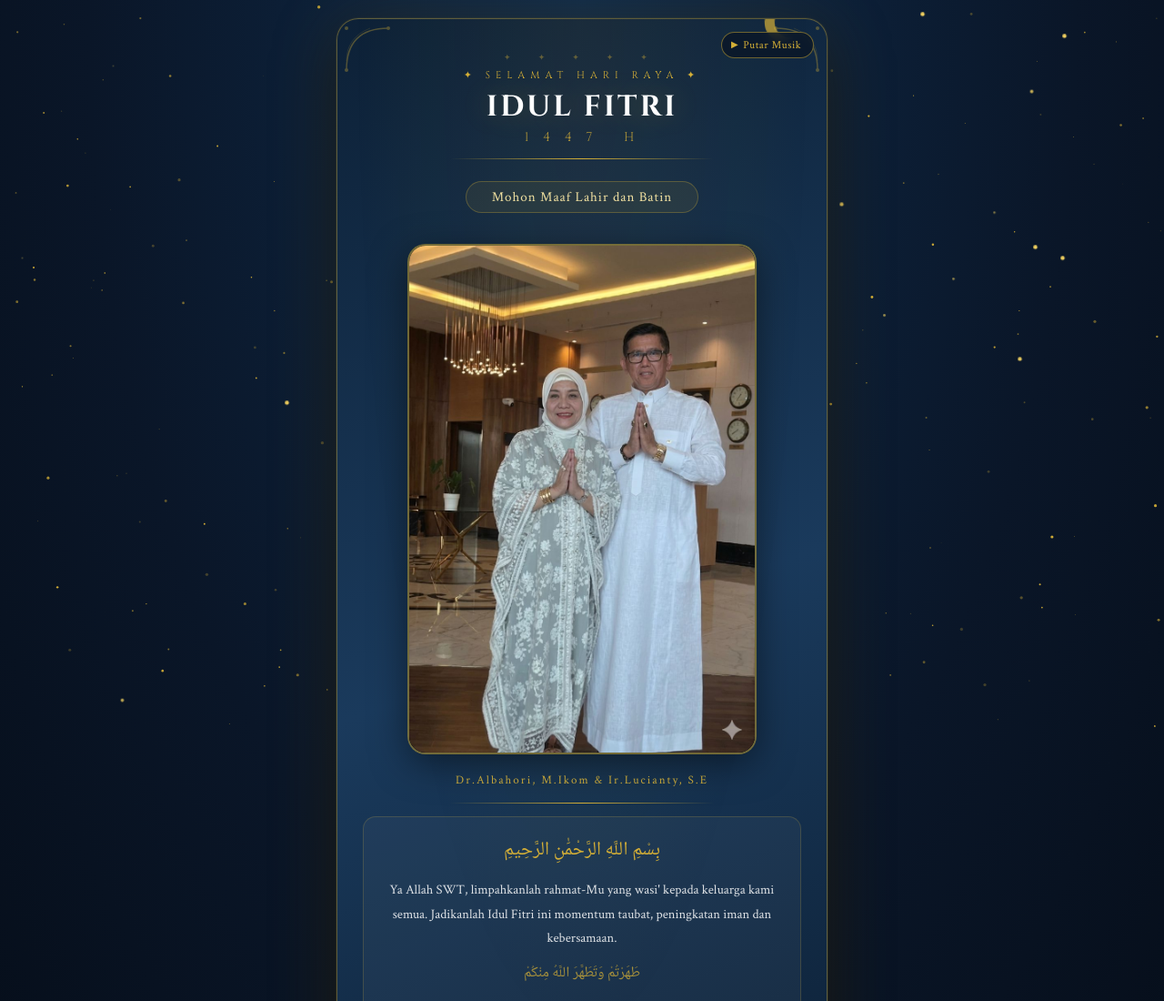
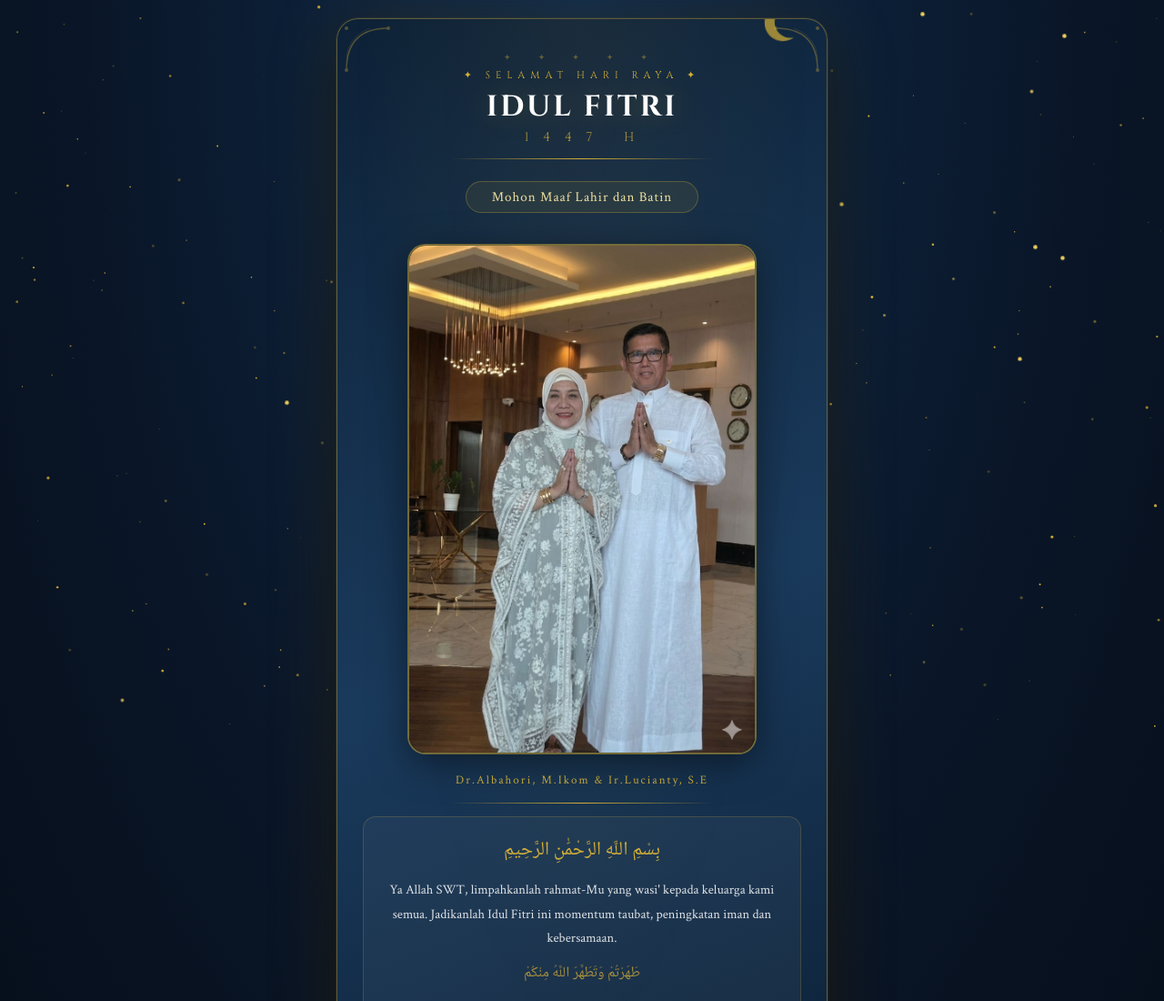
Before and after one commit to randymusaffa-cyber/SelamatHariRayaIdul-Fitri, a plain HTML site: page index.html in a window 1280 px wide. Shown: the top 1100 px of the page at 91% size. Drawn offline with Linux system fonts and the light colour scheme.

Commit message:
Update index.html

```diff
--- a/index.html
+++ b/index.html
@@ -258,42 +258,6 @@
             animation: fadeSlideDown 1s 1.4s both;
         }
 
-        /* ── MUSIC FAB — pojok kanan atas kartu ── */
-        .music-fab {
-            position: absolute;
-            top: 14px;
-            right: 14px;
-            display: flex;
-            align-items: center;
-            gap: 5px;
-            background: rgba(10, 22, 40, 0.82);
-            border: 1px solid rgba(212,175,55,0.5);
-            border-radius: 50px;
-            padding: 6px 13px 6px 10px;
-            color: var(--gold);
-            font-family: 'Crimson Text', serif;
-            font-size: 12px;
-            letter-spacing: 0.5px;
-            cursor: pointer;
-            z-index: 20;
-            backdrop-filter: blur(6px);
-            transition: background 0.2s, border-color 0.2s, transform 0.15s;
-        }
-        .music-fab:hover {
-            background: rgba(212,175,55,0.15);
-            border-color: rgba(212,175,55,0.9);
-            transform: scale(1.04);
-        }
-        .music-fab #musicIcon { font-size: 10px; line-height: 1; }
-        .music-fab.playing {
-            border-color: var(--gold);
-            animation: fabPulse 2s ease-in-out infinite;
-        }
-        @keyframes fabPulse {
-            0%,100% { box-shadow: 0 0 0 0 rgba(212,175,55,0.4); }
-            50%      { box-shadow: 0 0 0 7px rgba(212,175,55,0); }
-        }
-
         /* MOON */
         .moon-wrap {
             position: absolute;
@@ -365,12 +329,6 @@
             <path d="M24 4C13 4 4 13 4 24s9 20 20 20c4.2 0 8.1-1.3 11.3-3.5-1.1.1-2.2.2-3.3.2-9.4 0-17-7.6-17-17 0-7.2 4.5-13.4 10.9-15.9C25.3 4.3 24.7 4 24 4z" fill="rgba(212,175,55,0.7)"/>
         </svg>
     </div>
-
-    <!-- Tombol Musik pojok kanan atas -->
-    <button class="music-fab" id="musicBtn" onclick="toggleMusic()">
-        <span id="musicIcon">▶</span>
-        <span id="musicLabel">Putar Musik</span>
-    </button>
 
     <div class="star-row">✦ ✦ ✦ ✦ ✦</div>
     <p class="title">✦ SELAMAT HARI RAYA ✦</p>
@@ -470,8 +428,8 @@
     }
 })();
 
-// ── 4. MUSIK — Web Audio Maqam Hijaz ─────────────────────────
-let audioCtx = null, musicPlaying = false, activeOscs = [];
+// ── 4. MUSIK — Tap mana saja sekali → langsung play, tidak bisa stop ──
+let audioCtx = null, musicStarted = false, activeOscs = [];
 
 function buildMelody(ctx) {
     activeOscs = [];
@@ -497,35 +455,30 @@ function buildMelody(ctx) {
           A4=440.00, Bb4=466.16, Cs5=554.37, D5=587.33,
           D3=146.83, A3=220.00, G3=196.00, Bb3=233.08;
 
-    const B = 0.54; // 1 ketuk ≈ 0.54 detik (~111 BPM, santai & syahdu)
+    const B = 0.54;
 
     const seq = [
-        // Frase 1 — naik pelan
         [D4,  0.0*B,1.2*B], [Eb4,1.3*B,0.5*B], [Fs4,1.9*B,0.9*B],
         [G4,  2.9*B,1.0*B], [A4, 4.0*B,1.4*B], [G4, 5.5*B,0.6*B],
         [Fs4, 6.2*B,0.5*B], [Eb4,6.8*B,0.5*B], [D4, 7.4*B,1.8*B],
-        // Frase 2 — ornamen naik
         [D4,  9.4*B,0.5*B], [Fs4,9.9*B,0.5*B], [A4,10.5*B,0.6*B],
         [Bb4,11.2*B,0.9*B], [A4,12.2*B,0.5*B], [G4,12.8*B,0.5*B],
         [Fs4,13.4*B,0.5*B], [Eb4,14.0*B,0.5*B],[D4,14.6*B,2.0*B],
-        // Frase 3 — register tinggi, rasa rindu
         [A4, 16.8*B,0.7*B], [Bb4,17.6*B,0.6*B],[Cs5,18.3*B,0.8*B],
         [D5, 19.2*B,1.5*B], [Cs5,20.8*B,0.5*B],[Bb4,21.4*B,0.5*B],
         [A4, 22.0*B,0.5*B], [G4, 22.6*B,0.5*B],[Fs4,23.2*B,0.6*B],
         [Eb4,23.9*B,0.5*B], [D4, 24.5*B,2.2*B],
-        // Frase 4 — turun & resolve
         [G4, 26.9*B,0.6*B], [Fs4,27.6*B,0.5*B],[Eb4,28.2*B,0.5*B],
         [D4, 28.8*B,0.6*B], [Eb4,29.5*B,0.4*B],[Fs4,30.0*B,0.5*B],
         [G4, 30.6*B,0.8*B], [A4, 31.5*B,1.2*B],[G4, 32.8*B,0.5*B],
         [Fs4,33.4*B,0.5*B], [Eb4,34.0*B,0.5*B],[D4, 34.6*B,2.6*B],
     ];
 
-    // Bass drone untuk kedalaman
     const drone = [
-        [D3, 0,      37*B, 0.15],
-        [A3, 0,      37*B, 0.08],
-        [G3, 9*B,    9*B,  0.07],
-        [Bb3,16*B,   8*B,  0.07],
+        [D3, 0,    37*B, 0.15],
+        [A3, 0,    37*B, 0.08],
+        [G3, 9*B,   9*B, 0.07],
+        [Bb3,16*B,  8*B, 0.07],
     ];
 
     const loopLen = 38 * B;
@@ -545,7 +498,6 @@ function buildMelody(ctx) {
         osc.start(start); osc.stop(start + dur + 0.05);
         activeOscs.push(osc);
 
-        // Overtone halus
         const o2 = ctx.createOscillator();
         const g2 = ctx.createGain();
         o2.type = 'triangle'; o2.frequency.value = freq * 2;
@@ -559,39 +511,25 @@ function buildMelody(ctx) {
 
     function loop(offset) {
         const t0 = ctx.currentTime + offset;
-        seq.forEach(([f, t, d])      => note(f, t0+t, d, 0.50));
-        drone.forEach(([f, t, d, v]) => note(f, t0+t, d, v, 'triangle'));
+        seq.forEach(([f,t,d])      => note(f, t0+t, d, 0.50));
+        drone.forEach(([f,t,d,v]) => note(f, t0+t, d, v, 'triangle'));
     }
 
-    for (let i = 0; i < 10; i++) loop(i * loopLen); // ~6 menit musik
+    for (let i = 0; i < 10; i++) loop(i * loopLen);
 }
 
-function toggleMusic() {
-    const btn   = document.getElementById('musicBtn');
-    const icon  = document.getElementById('musicIcon');
-    const label = document.getElementById('musicLabel');
+function startMusic() {
+    if (musicStarted) return;
+    musicStarted = true;
+    audioCtx = new (window.AudioContext || window.webkitAudioContext)();
+    if (audioCtx.state === 'suspended') audioCtx.resume();
+    buildMelody(audioCtx);
+}
 
-    if (!musicPlaying) {
-        // Buat AudioContext baru (wajib setelah user gesture agar jalan di HP)
-        audioCtx = new (window.AudioContext || window.webkitAudioContext)();
-        if (audioCtx.state === 'suspended') audioCtx.resume();
-        buildMelody(audioCtx);
-        musicPlaying = true;
-        icon.textContent  = '⏸';
-        label.textContent = 'Pause';
-        btn.classList.add('playing');
-    } else {
-        // Stop semua osilator & tutup context
-        activeOscs.forEach(o => { try { o.stop(); } catch(e){} });
-        activeOscs = [];
-        audioCtx.close().catch(()=>{});
-        audioCtx = null;
-        musicPlaying = false;
-        icon.textContent  = '▶';
-        label.textContent = 'Putar Musik';
-        btn.classList.remove('playing');
-    }
-}
+// Tap / klik / sentuh di mana saja → musik mulai (sekali saja)
+['touchstart', 'click', 'keydown'].forEach(function(ev) {
+    document.addEventListener(ev, startMusic, { once: true });
+});
 </script>
 </body>
 </html>
```
